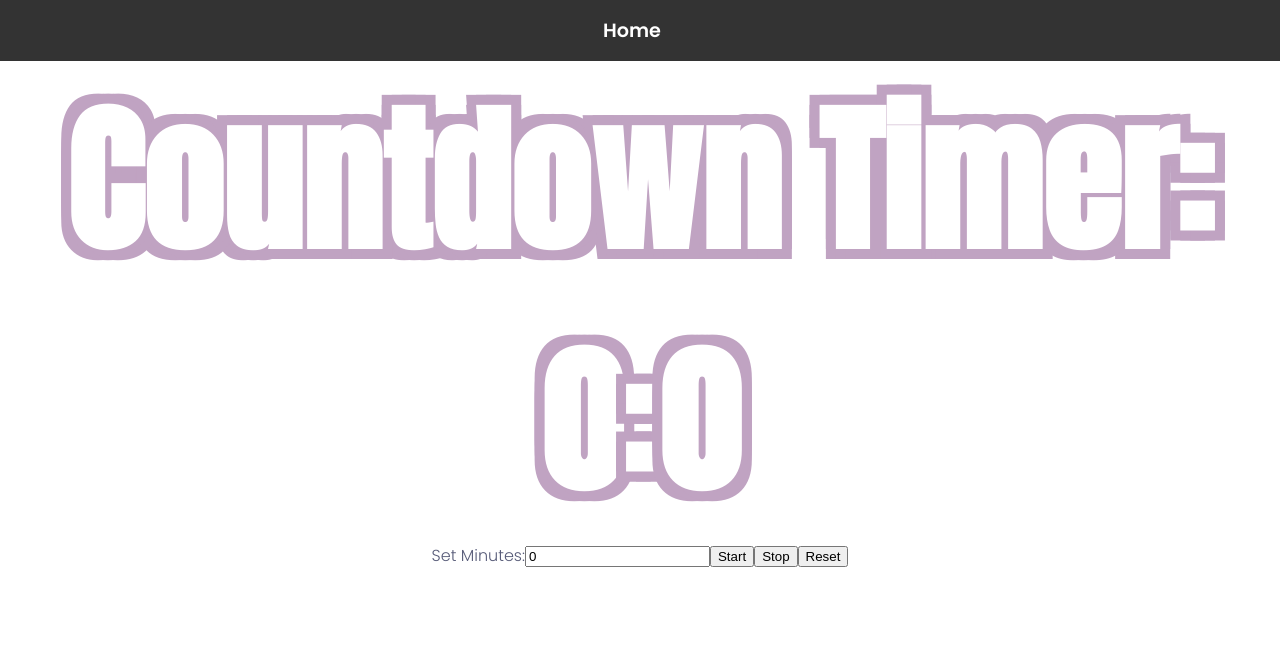
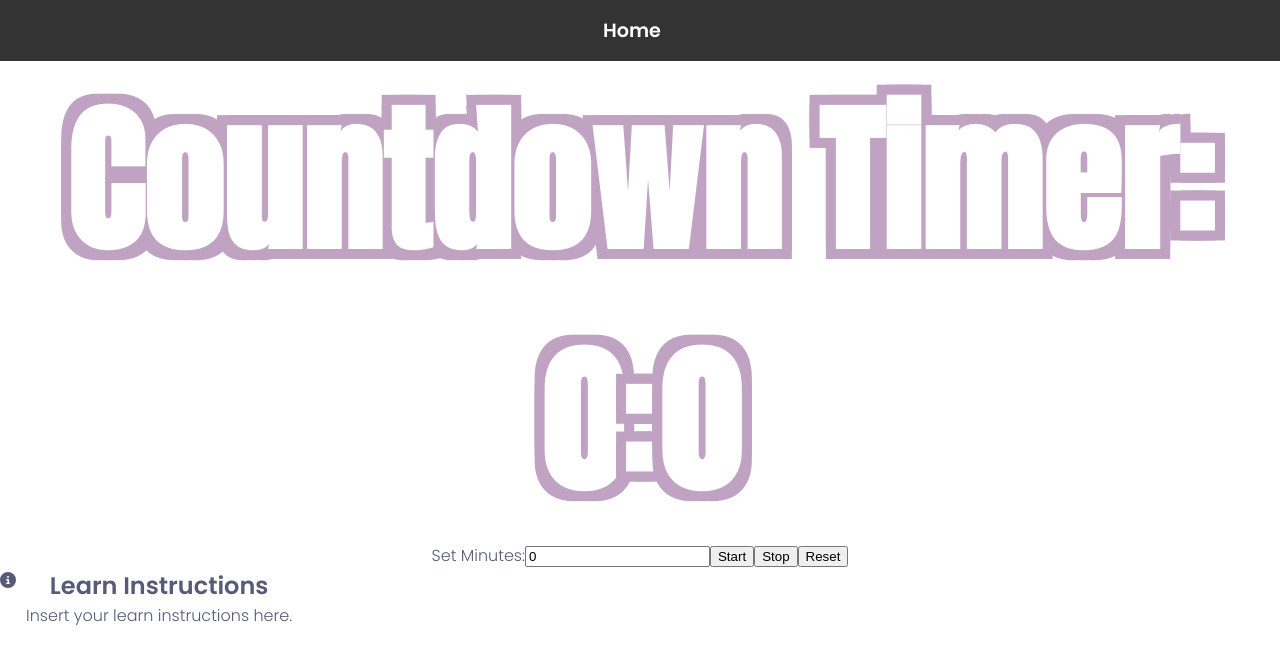
Before and after one commit to AleFin95/QuizWiz-Client, a React (Vite) app in the folder QuizWiz/: page /learn in a window 1280 px wide. Shown: the top 662 px of the page. Built offline with nearby package versions, Linux system fonts and the light colour scheme.

Commit message:
Add istruction feature

```diff
--- a/QuizWiz/src/assets/app.css
+++ b/QuizWiz/src/assets/app.css
@@ -218,3 +218,30 @@ nav a.active {
   border-radius: 4px; /* Add rounded corners for the active link */
   padding: 0.5rem 1rem; /* Add padding to highlight the active link */
 }
+
+/* Style Quiz Istruction page */
+.quiz-instructions-wrapper {
+  display: flex;
+  align-items: flex-start; /* Align items to the top */
+}
+
+.quiz-icon-container {
+  margin-right: 10px;
+}
+
+.quiz-icon {
+  cursor: pointer;
+}
+
+.quiz-instructions-container {
+  display: flex;
+  flex-direction: column;
+}
+
+.visible {
+  display: flex;
+}
+
+.hidden {
+  display: none;
+}
--- a/QuizWiz/src/components/LearnInstructions/index.jsx
+++ b/QuizWiz/src/components/LearnInstructions/index.jsx
@@ -1,9 +1,26 @@
-import React from 'react'
+import React, {useState} from 'react'
+import { FontAwesomeIcon } from '@fortawesome/react-fontawesome';
+import { faInfoCircle } from '@fortawesome/free-solid-svg-icons';
 
 const LearnInstructions = () => {
+  const [showInstructions, setShowInstructions] = useState(true);
+
+  const handleIconClick = () => {
+    setShowInstructions(!showInstructions);
+  };
+
+
   return (
-    <div>LearnInstructions</div>
-  )
-}
+    <div className="quiz-instructions-wrapper">
+    <div className="quiz-icon-container">
+      <FontAwesomeIcon icon={faInfoCircle} className="quiz-icon" onClick={handleIconClick} />
+    </div>
+    <div className={`quiz-instructions-container ${showInstructions ? 'visible' : 'hidden'}`}>
+      <h2>Learn Instructions</h2>
+      <p>Insert your learn instructions here.</p>
+    </div>
+  </div>
+);
+};
 
 export default LearnInstructions
--- a/QuizWiz/src/components/LearnInstructionsWrapper/index.jsx
+++ b/QuizWiz/src/components/LearnInstructionsWrapper/index.jsx
@@ -1,8 +1,9 @@
 import React from 'react'
+import LearnIstructions from "../LearnInstructions"
 
 const LearnInstructionsWrapper = () => {
   return (
-    <div>LearnInstructionsWrapper</div>
+    <div><LearnIstructions/></div>
   )
 }
 
--- a/QuizWiz/src/components/QuizInstructions/index.jsx
+++ b/QuizWiz/src/components/QuizInstructions/index.jsx
@@ -1,11 +1,24 @@
-import React from 'react';
+import React, { useState } from 'react';
+import { FontAwesomeIcon } from '@fortawesome/react-fontawesome';
+import { faInfoCircle } from '@fortawesome/free-solid-svg-icons';
 
-const QuizInstructions = ({ onClose }) => {
+const QuizInstructions = () => {
+  const [showInstructions, setShowInstructions] = useState(true);
+
+  const handleIconClick = () => {
+    setShowInstructions(!showInstructions);
+  };
+
+
   return (
-    <div>
-      <h2>Quiz Instructions</h2>
-      <p>Insert your quiz instructions here.</p>
-      <button onClick={onClose}>Close</button>
+    <div className="quiz-instructions-wrapper">
+      <div className="quiz-icon-container">
+        <FontAwesomeIcon icon={faInfoCircle} className="quiz-icon" onClick={handleIconClick} />
+      </div>
+      <div className={`quiz-instructions-container ${showInstructions ? 'visible' : 'hidden'}`}>
+        <h2>Quiz Instructions</h2>
+        <p>Insert your quiz instructions here.</p>
+      </div>
     </div>
   );
 };
--- a/QuizWiz/src/components/QuizInstructionsWrapper/index.jsx
+++ b/QuizWiz/src/components/QuizInstructionsWrapper/index.jsx
@@ -1,17 +1,10 @@
-import React, { useState } from 'react';
-import {QuizInstructions} from "../index";
+import React from 'react';
+import QuizInstructions from "../QuizInstructions";
 
 const QuizInstructionsWrapper = () => {
-  const [showInstructions, setShowInstructions] = useState(false);
-
-  const toggleInstructions = () => {
-    setShowInstructions(!showInstructions);
-  };
-
   return (
     <div>
-      {showInstructions && <QuizInstructions onClose={toggleInstructions} />}
-      <button onClick={toggleInstructions}>Open Instructions</button>
+      <QuizInstructions />
     </div>
   );
 };
--- a/QuizWiz/src/pages/AddNotesPage/index.jsx
+++ b/QuizWiz/src/pages/AddNotesPage/index.jsx
@@ -2,6 +2,7 @@ import React, { useState, useEffect } from 'react';
 import NoteForm from "../../components/NoteForm"
 import {useAuth} from "../../contexts"
 import { useLocation } from 'react-router-dom';
+import { LearnInstructionsWrapper } from '../../components';
 
 function AddNotesPage() {
 
@@ -57,14 +58,16 @@ function AddNotesPage() {
       };
 
     return (
+      <>
         <div>
-
             <h1>Add Note</h1>
 
              <p>Countdown Timer: {Math.floor(remainingSeconds / 60)}:{remainingSeconds % 60}</p>
 
             <NoteForm />
         </div>
+        <LearnInstructionsWrapper />
+      </>
     )
 }
 
--- a/QuizWiz/src/pages/TimerPage/index.jsx
+++ b/QuizWiz/src/pages/TimerPage/index.jsx
@@ -1,6 +1,7 @@
 import React, { useState, useEffect } from 'react';
 import {useAuth} from "../../contexts"
 import {useNavigate} from 'react-router-dom'
+import { LearnInstructionsWrapper } from '../../components';
 
 const TimerPage = () => {
   const [initialMinutes, setInitialMinutes] = useState(0);
@@ -50,6 +51,7 @@ const TimerPage = () => {
   }
 
   return (
+    <>
     <div>
       <h1>Countdown Timer: {Math.floor(remainingSeconds / 60)}:{remainingSeconds % 60}</h1>
       <label>
@@ -60,6 +62,8 @@ const TimerPage = () => {
       <button onClick={stopTimer}>Stop</button>
       <button onClick={resetTimer}>Reset</button>
     </div>
+    <LearnInstructionsWrapper />
+    </>
   );
 };
 
```
Also changed, not shown: package.json (added, +7 -0 lines), 1 other file (tests, documents, lock files or other folders).
